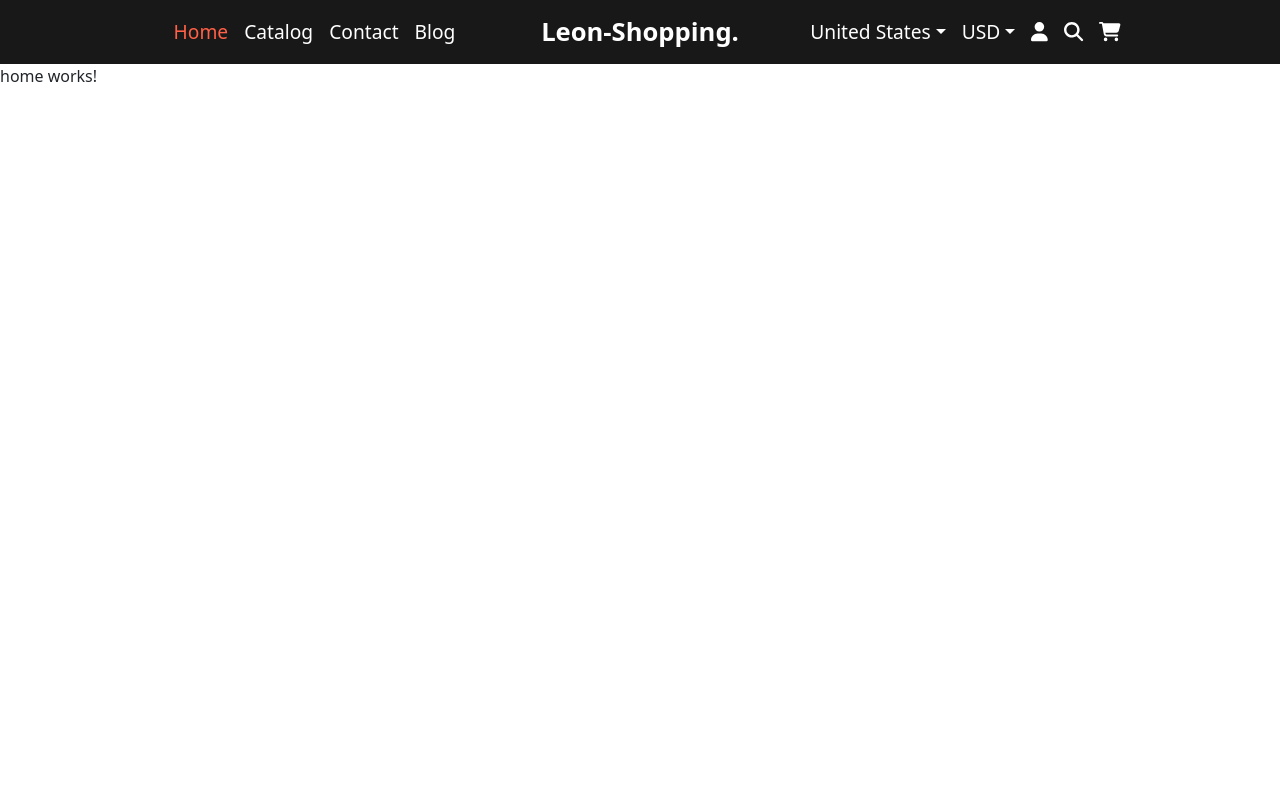
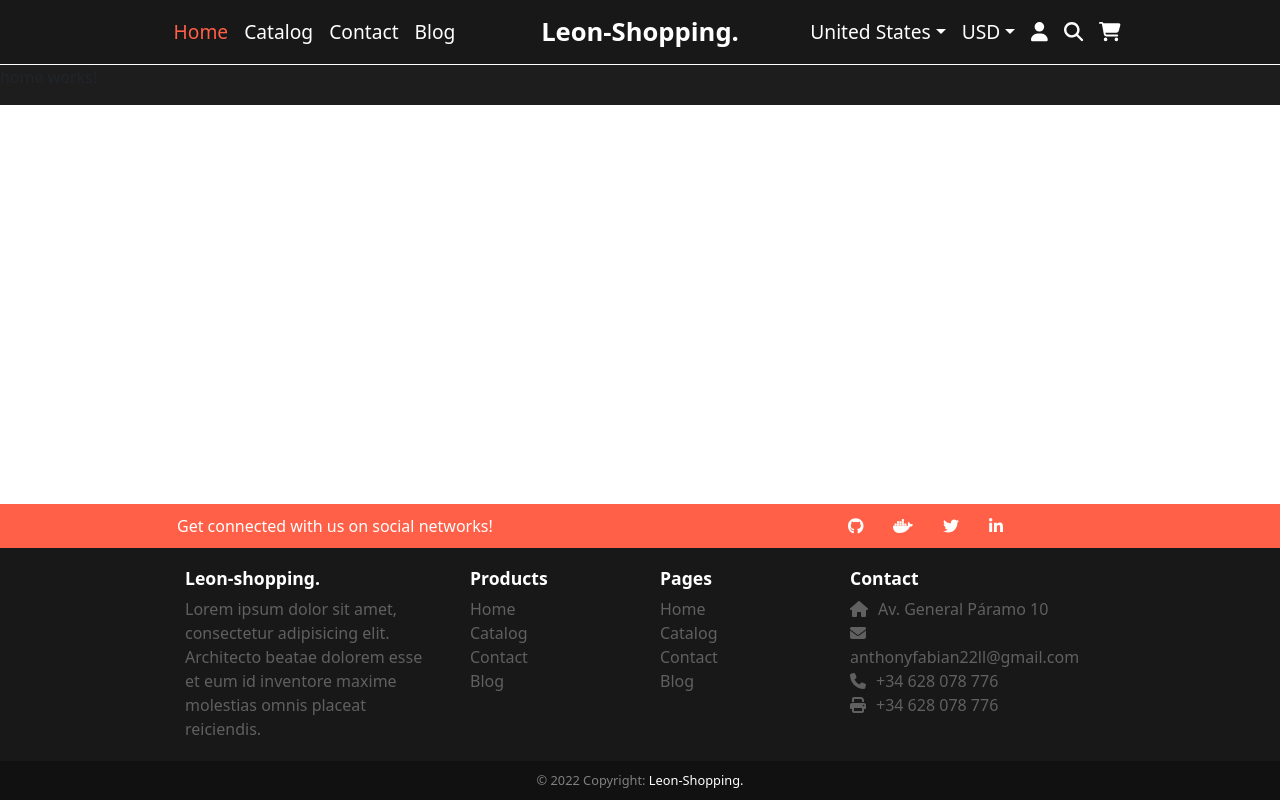
Before and after one commit to anthonylldev/angular-practice, an Angular app: page / in a window 1280 px wide. Built offline with nearby package versions, Linux system fonts and the light colour scheme.

Commit message:
Implement footer component

```diff
--- a/package.json
+++ b/package.json
@@ -20,6 +20,7 @@
     "@angular/router": "~13.2.0",
     "@fortawesome/angular-fontawesome": "^0.10.2",
     "@fortawesome/fontawesome-svg-core": "^6.1.0",
+    "@fortawesome/free-brands-svg-icons": "^6.1.0",
     "@fortawesome/free-solid-svg-icons": "^6.1.0",
     "bootstrap": "^5.1.3",
     "rxjs": "~7.5.0",
--- a/src/app/app.component.html
+++ b/src/app/app.component.html
@@ -1,2 +1,9 @@
-<app-navbar></app-navbar>
-<router-outlet></router-outlet>
+<header>
+  <app-navbar></app-navbar>
+</header>
+<main>
+  <router-outlet></router-outlet>
+</main>
+<footer class="mt-auto">
+  <app-footer></app-footer>
+</footer>
--- a/src/app/app.component.scss
+++ b/src/app/app.component.scss
@@ -0,0 +1,11 @@
+header {
+  border-bottom: solid white 1px;
+}
+
+main {
+  background-color: var(--background-color);
+}
+
+footer {
+  border-top: solid white 1px;
+}
--- a/src/app/app.module.ts
+++ b/src/app/app.module.ts
@@ -6,12 +6,14 @@ import { AppComponent } from './app.component';
 import { HomeComponent } from './home/home.component';
 import { NavbarComponent } from './shared/navbar/navbar.component';
 import { FontAwesomeModule } from '@fortawesome/angular-fontawesome';
+import { FooterComponent } from './shared/footer/footer.component';
 
 @NgModule({
   declarations: [
     AppComponent,
     HomeComponent,
     NavbarComponent,
+    FooterComponent,
   ],
   imports: [
     BrowserModule,
--- /dev/null
+++ b/src/app/shared/footer/footer.component.html
@@ -0,0 +1,82 @@
+<div class="container-fluid social-media">
+  <div class="container">
+    <div class="row justify-content-center">
+      <div class="col-lg-5 col-md-4 col-md-12 txt">
+        <p>Get connected with us on social networks!</p>
+      </div>
+      <div class="col-lg-5 col-md-8 col-md-12 badges">
+        <ul class="media-links justify-content-end">
+          <li><a href="https://github.com/anthonylldev">
+            <fa-icon [icon]="faGithub"></fa-icon>
+          </a></li>
+          <li><a href="https://hub.docker.com/u/anthonylldev">
+            <fa-icon [icon]="faDocker"></fa-icon>
+          </a></li>
+          <li><a href="https://twitter.com/anthonylldev">
+            <fa-icon [icon]="faTwitter"></fa-icon>
+          </a></li>
+          <li><a href="https://www.linkedin.com/in/anthonylldev/">
+            <fa-icon [icon]="faLinkedinIn"></fa-icon>
+          </a></li>
+        </ul>
+      </div>
+    </div>
+  </div>
+</div>
+<div class="container-fluid info">
+  <div class="container-lg aa">
+    <div class="row justify-content-center ss">
+      <div class="col-lg-3 col-md-4 col-sm-12 col-12 company">
+        <h3>Leon-shopping.</h3>
+        <p>
+          Lorem ipsum dolor sit amet, consectetur adipisicing elit. Architecto beatae dolorem esse et eum id inventore
+          maxime molestias omnis placeat reiciendis.
+        </p>
+      </div>
+      <div class="col-lg-2 col-md-2 col-sm-4  col-6 products">
+        <h3>Products</h3>
+        <ul>
+          <li>Home</li>
+          <li>Catalog</li>
+          <li>Contact</li>
+          <li>Blog</li>
+        </ul>
+      </div>
+      <div class="col-lg-2 col-md-2 col-sm-4  col-6 useful-links">
+        <h3>Pages</h3>
+        <ul>
+          <li>Home</li>
+          <li>Catalog</li>
+          <li>Contact</li>
+          <li>Blog</li>
+        </ul>
+      </div>
+      <div class="col-lg-3 col-md-4 col-sm-4 col-12 contact">
+        <h3>Contact</h3>
+        <ul>
+          <li>
+            <fa-icon [icon]="faHome"></fa-icon>
+            <span>Av. General Páramo 10</span>
+          </li>
+          <li>
+            <fa-icon [icon]="faEnvelope"></fa-icon>
+            <a href="mailto:anthonyfabian22ll@gmail.com">anthonyfabian22ll@gmail.com</a>
+          </li>
+          <li>
+            <fa-icon [icon]="faPhone"></fa-icon>
+            <span>+34 628 078 776</span>
+          </li>
+          <li>
+            <fa-icon [icon]="faPrint"></fa-icon>
+            <span>+34 628 078 776</span>
+          </li>
+        </ul>
+      </div>
+    </div>
+  </div>
+</div>
+<div class="container-fluid copyright">
+  <div class="container-lg justify-content-center">
+    <p><span>&copy; 2022 Copyright:</span> Leon-Shopping.</p>
+  </div>
+</div>
--- /dev/null
+++ b/src/app/shared/footer/footer.component.scss
@@ -0,0 +1,197 @@
+.social-media {
+  background-color: var(--primary-color);
+  padding: 10px 0;
+
+  .txt {
+    color: var(--on-background-color);
+
+    p {
+      margin: 0;
+    }
+  }
+
+  .badges {
+    .media-links {
+      display: flex;
+      list-style: none;
+      margin: 0 125px 0 0;
+
+      a {
+        color: var(--on-background-color);
+        margin: 0 15px;
+      }
+    }
+  }
+
+  @media (max-width: 1399px) {
+    .badges {
+      .media-links {
+        margin: 0 85px;
+      }
+    }
+  }
+
+  @media (max-width: 1199px) {
+    .badges {
+      .media-links {
+        margin: 0 40px;
+      }
+    }
+  }
+
+  @media (max-width: 991px) {
+    .txt {
+      display: none;
+    }
+
+    .badges {
+      display: flex;
+      justify-content: center;
+      width: 100%;
+    }
+  }
+}
+
+.info {
+  background-color: var(--background-variant-color);
+
+  .company {
+    padding: 20px;
+
+    h3 {
+      color: var(--on-background-color);
+      font-size: 1.1em;
+      font-weight: bold;
+    }
+
+    p {
+      color: var(--secondary-color);
+      margin-bottom: 0;
+    }
+  }
+
+  .products {
+    padding: 20px;
+
+    h3 {
+      color: var(--on-background-color);
+      font-size: 1.1em;
+      font-weight: bold;
+    }
+
+    ul {
+      list-style: none;
+      padding: 0;
+      color: var(--secondary-color);
+
+
+      li {
+        &:hover {
+          color: var(--primary-color);
+        }
+      }
+    }
+  }
+
+  .useful-links {
+    padding: 20px;
+
+    h3 {
+      color: var(--on-background-color);
+      font-size: 1.1em;
+      font-weight: bold;
+    }
+
+    ul {
+      list-style: none;
+      padding: 0;
+      color: var(--secondary-color);
+
+      li {
+        &:hover {
+          color: var(--primary-color);
+        }
+      }
+    }
+  }
+
+  .contact {
+    padding: 20px;
+
+    h3 {
+      color: var(--on-background-color);
+      font-size: 1.1em;
+      font-weight: bold;
+    }
+
+    ul {
+      list-style: none;
+      padding: 0;
+      color: var(--secondary-color);
+
+      li {
+        fa-icon {
+          margin-right: 10px;
+        }
+
+        a {
+          text-decoration: none;
+          color: var(--secondary-color);
+
+          &:hover {
+            color: var(--primary-color);
+          }
+        }
+
+        &:hover {
+          color: var(--primary-color);
+        }
+      }
+    }
+  }
+
+  @media (max-width: 1199px) {
+    .contact {
+      ul {
+        li {
+          &:nth-child(2) {
+            display: none;
+          }
+        }
+      }
+    }
+  }
+
+  @media (max-width: 575px) {
+    .useful-links {
+      h3 {
+        text-align: end;
+      }
+
+      ul {
+        text-align: end;
+      }
+    }
+
+    .contact {
+      text-align: center;
+    }
+  }
+}
+
+.copyright {
+  background-color: #111111;
+  margin-bottom: 0;
+  padding: 10px 0;
+  font-size: 0.8em;
+
+  p {
+    text-align: center;
+    color: var(--on-background-color);
+    margin: 0;
+
+    span {
+      color: gray;
+    }
+  }
+}
--- /dev/null
+++ b/src/app/shared/footer/footer.component.ts
@@ -0,0 +1,30 @@
+import { Component, OnInit } from '@angular/core';
+import {
+  faHome, faEnvelope, faPhone, faPrint
+} from '@fortawesome/free-solid-svg-icons';
+import {
+  faGithub, faLinkedinIn,faTwitter, faDocker
+} from '@fortawesome/free-brands-svg-icons'
+
+
+@Component({
+  selector: 'app-footer',
+  templateUrl: './footer.component.html',
+  styleUrls: ['./footer.component.scss']
+})
+export class FooterComponent implements OnInit {
+  faHome = faHome;
+  faEnvelope = faEnvelope;
+  faPhone = faPhone;
+  faPrint = faPrint;
+  faGithub = faGithub;
+  faLinkedinIn = faLinkedinIn;
+  faTwitter = faTwitter;
+  faDocker = faDocker;
+
+  constructor() { }
+
+  ngOnInit(): void {
+  }
+
+}
--- a/src/app/shared/navbar/navbar.component.ts
+++ b/src/app/shared/navbar/navbar.component.ts
@@ -1,7 +1,6 @@
 import { Component, OnInit } from '@angular/core';
 import {
-  faUser, faSearch, faShoppingCart,
-  faBars
+  faUser, faSearch, faShoppingCart, faBars
 } from '@fortawesome/free-solid-svg-icons';
 
 @Component({
--- a/src/index.html
+++ b/src/index.html
@@ -1,5 +1,5 @@
 <!doctype html>
-<html lang="en">
+<html lang="en" class="h-100">
 <head>
   <meta charset="utf-8">
   <title>AngularPractice</title>
@@ -7,7 +7,7 @@
   <meta name="viewport" content="width=device-width, initial-scale=1">
   <link rel="icon" type="image/x-icon" href="favicon.ico">
 </head>
-<body>
-  <app-root></app-root>
+<body class="h-100">
+  <app-root class="d-flex flex-column h-100"></app-root>
 </body>
 </html>
--- a/src/styles.scss
+++ b/src/styles.scss
@@ -3,6 +3,7 @@
 /* We globally define the variables of the colors of the app  */
 :root {
   --primary-color: #FF6047;
+  --secondary-color: #A9A9A97F;
   --background-color: #1D1D1D;
   --background-variant-color: #181818;
   --on-background-color: #FFFFFF;
```
Also changed, not shown: 2 other files (tests, documents, lock files or other folders).
